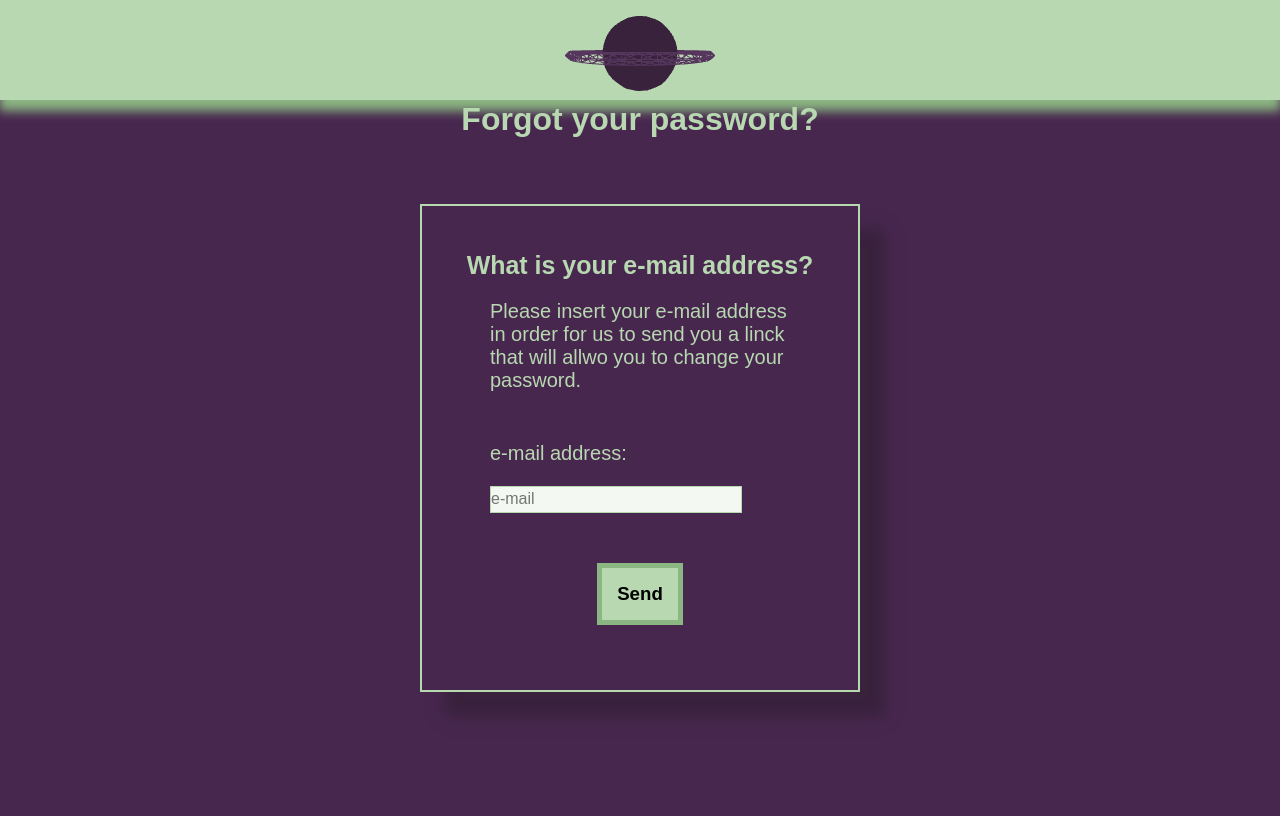
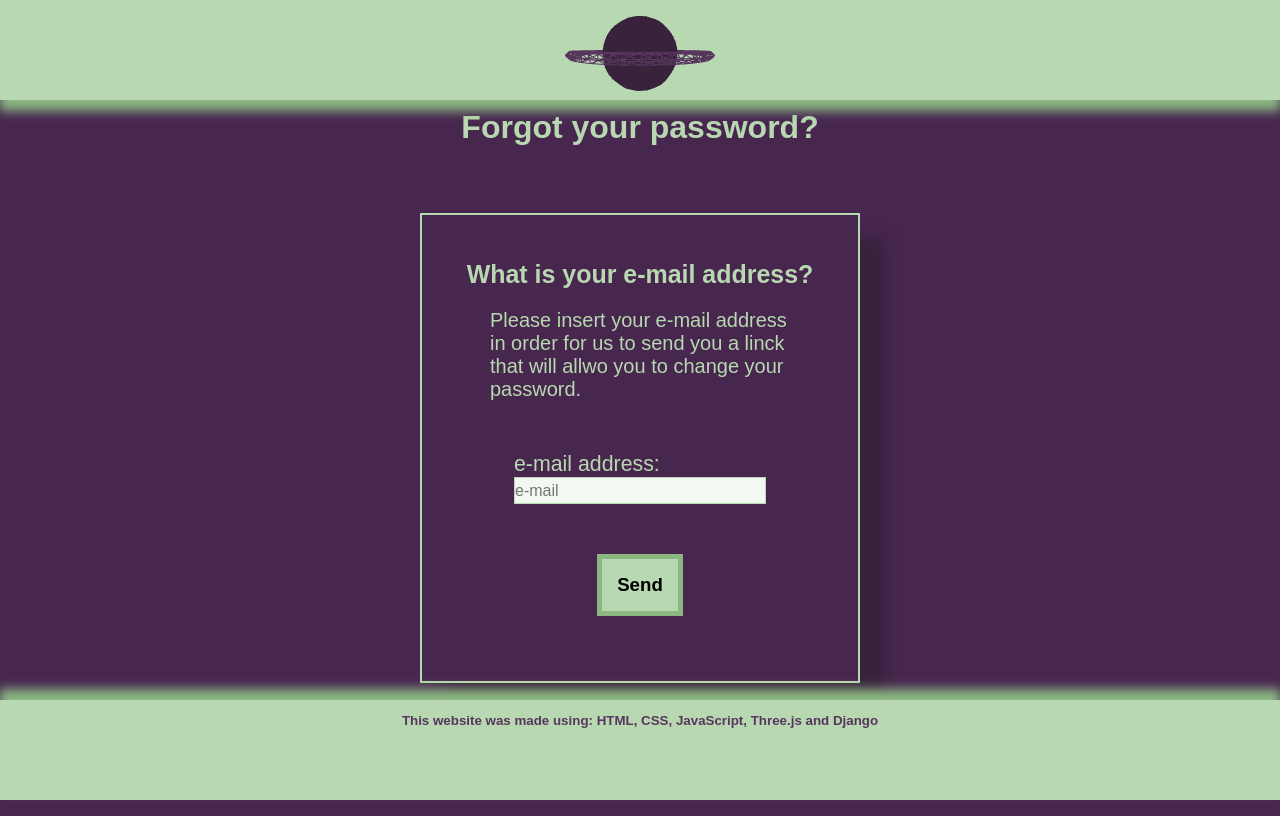
Before and after one commit to DragosNH/day_steak, a Django app: page /forgotPassword/ in a window 1280 px wide. Run offline with Django 5.2, Linux system fonts and the light colour scheme; some web fonts are replaced.

Commit message:
footer added

```diff
--- a/myapp/static/myapp/css/forgotPassword.css
+++ b/myapp/static/myapp/css/forgotPassword.css
@@ -47,6 +47,10 @@
         margin: 10px 20px 10px 20px;
     }
 
+    & .email-txt{
+        margin-bottom: 0;
+    }
+
     & .input-txt{
         padding: 0;
         margin: 0;
@@ -84,7 +88,7 @@
 
 }
 
-p{
+.container-txt{
     width: 300px;
     font-size: 15pt;
 }
@@ -93,10 +97,29 @@
     position: fixed;
     top: 0;
     left: 0;
-    z-index: -1;
+    z-index: +10;
     width: 100vw;
     height: 100px;
     pointer-events: none;
     overflow: hidden;
     box-shadow: 0 10px 10px 1px var(--darker-yellowish);
 }
+
+.footer{
+    background-color: var(--yellowish-gren);
+    height: 100px;
+    width: 100vw;
+    color: var(--lighter-purply);
+    margin: 50px 0 0 0;
+    padding-bottom: 0;
+    position: absolute;
+    bottom: 0;
+    box-shadow: 0 -10px 10px 1px var(--darker-yellowish);
+
+
+    & .footer-txt{
+        text-align: center;
+        font-weight: bold;
+        font-size: 10pt;
+    }
+}
--- a/myapp/templates/myapp/forgotPassword.html
+++ b/myapp/templates/myapp/forgotPassword.html
@@ -4,7 +4,7 @@
 <head>
     <meta charset="UTF-8">
     <meta name="viewport" content="width=device-width, initial-scale=1.0">
-    <title>Schedule my day - Forgot password</title>
+    <title>Schedule your day - Forgot password</title>
     <link rel="stylesheet" href="{% static 'myapp/css/forgotPassword.css' %}">
     <!-- --------- Fonts imports --------- -->
      <!-- Winky Rough -->
@@ -16,18 +16,24 @@
 <body>
     <!-- Background image -->
     <div id="threejs-background"></div>
+    <div class="empty-box"></div>
+
     <!-- title -->
     <h1 class="title">Forgot your password?</h1>
     <!-- container -->
     <div class="container">
         <h3 class="input-txt">What is your e-mail address?</h3>
-        <p>Please insert your e-mail address in order for us to send you a linck that will allwo you to change your password.</p>
+        <p class="container-txt">Please insert your e-mail address in order for us to send you a linck that will allwo you to change your password.</p>
         <div class="input-field">
-            <p>e-mail address:</p>
+            <p class="email-txt">e-mail address:</p>
             <input type="text" name="email-address" placeholder="e-mail" />
         </div>
         <button class="btn">Send</button>
     </div>
+
+    <footer class="footer">
+        <p class="footer-txt">This website was made using: HTML, CSS, JavaScript, Three.js and Django</p>
+    </footer>
 
     <!-- Script -->
     <script type="module" src="{% static 'myapp/js/script.js' %}"></script>
```
Also changed, not shown: myapp/static/myapp/css/login.css (+19 -0 lines), myapp/static/myapp/css/signup.css (+21 -1 lines), myapp/static/myapp/css/style.css (+26 -2 lines), myapp/templates/myapp/home.html (+11 -4 lines), myapp/templates/myapp/login.html (+8 -1 lines), myapp/templates/myapp/signup.html (+7 -2 lines).
